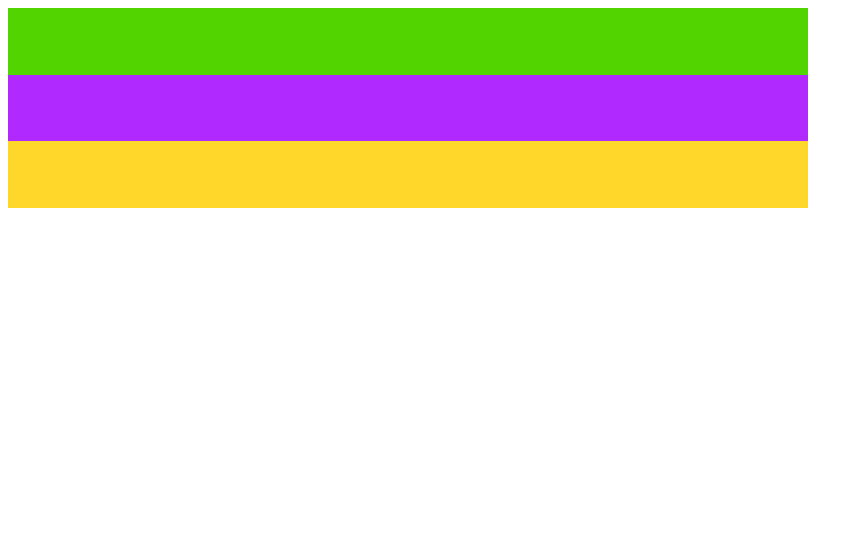
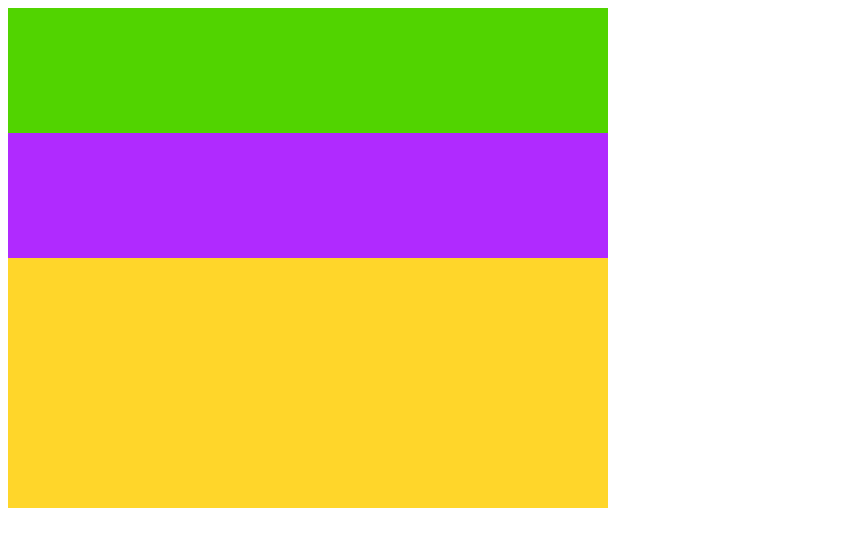
Before and after one commit to green-fox-academy/doramegyesi, a plain HTML site: page week-06/day-03/ex-01.04.html in a window 1280 px wide. Shown: the whole page, without its empty margins (0-863 px from the left). Drawn offline with Linux system fonts and the light colour scheme.

Commit message:
it works like it should

```diff
--- a/week-06/day-03/ex-01.04.css
+++ b/week-06/day-03/ex-01.04.css
@@ -1,29 +1,27 @@
 
 .container {
   display: flex;
-  width: 800px;
-  height: 200px;
+  width: 600px;
+  height: 500px;
   flex-direction: column;
 }
 
 .item {
-  height: 200px;
+  height: 100%;
 }
 
 .green {
   background-color: #51D400;
-  flex-grow: 1;
   order: 1;
 }
 
 .yellow {
   background-color: #FFD62A;
-  flex-grow: 2;
+  height: 200%;
   order: 3;
 }
 
 .purple {
   background-color: #B02AFF;
-  flex-grow: 1;
   order: 2;
 }
```
